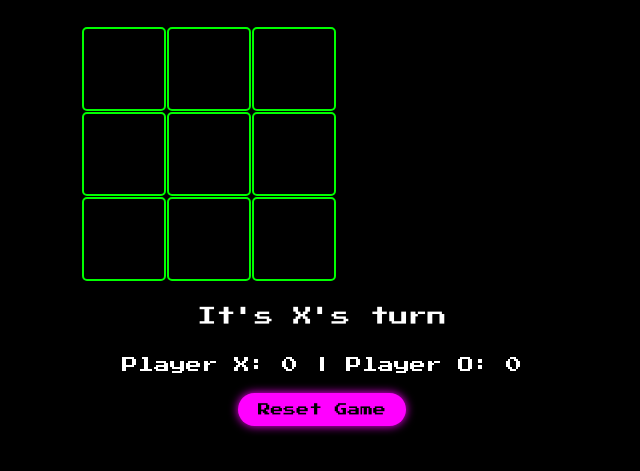
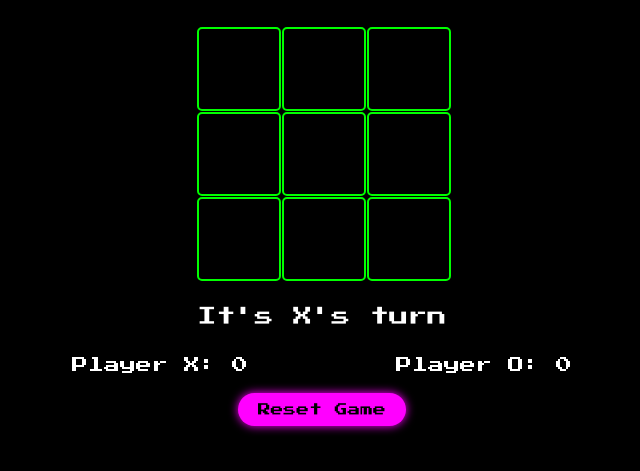
Before and after one commit to Zupatron3000/x-o, a plain HTML site: page index.html in a window 1280 px wide. Shown: the part 215-686 px from the top of the page, without its empty margins (318-958 px from the left). Drawn offline with Linux system fonts and the light colour scheme.

Commit message:
Update index.html

```diff
--- a/index.html
+++ b/index.html
@@ -16,6 +16,7 @@
             margin: 0;
             padding: 20px;
             box-sizing: border-box;
+            text-align: center;
         }
 
         .container {
@@ -31,6 +32,7 @@
         h1 {
             margin-bottom: 20px;
             color: #fff;
+            text-align: center;
         }
 
         .board {
@@ -41,6 +43,7 @@
             margin: 0 auto 20px;
             padding: 10px;
             border-radius: 10px;
+            justify-content: center;
         }
 
         .cell {
@@ -109,8 +112,20 @@
             font-size: 1em;
             margin-bottom: 10px;
             color: #fff;
-            text-align: center;
+            display: flex; /* Use flexbox to position items horizontally */
+            justify-content: space-between; /* Distribute space between items */
+            align-items: center; /* Vertically center items */
+            width: 100%; /* Ensure the score container takes full width */
         }
+        #x-score-container {
+            margin-right: auto; /* Push X score to the left */
+            margin-left: 0;
+        }
+        #o-score-container{
+            margin-left: auto; /* Push O score to the right */
+            margin-right: 0;
+        }
+
        @media (max-width: 600px) {
             .container {
                 padding: 15px;
@@ -156,7 +171,8 @@
         </div>
         <div class="message"></div>
          <div class="score">
-            Player X: <span id="x-score">0</span>  |  Player O: <span id="o-score">0</span>
+            <div id="x-score-container">Player X: <span id="x-score">0</span></div>
+            <div id="o-score-container">Player O: <span id="o-score">0</span></div>
         </div>
         <div class="controls">
             <button class="reset-button">Reset Game</button>
```
